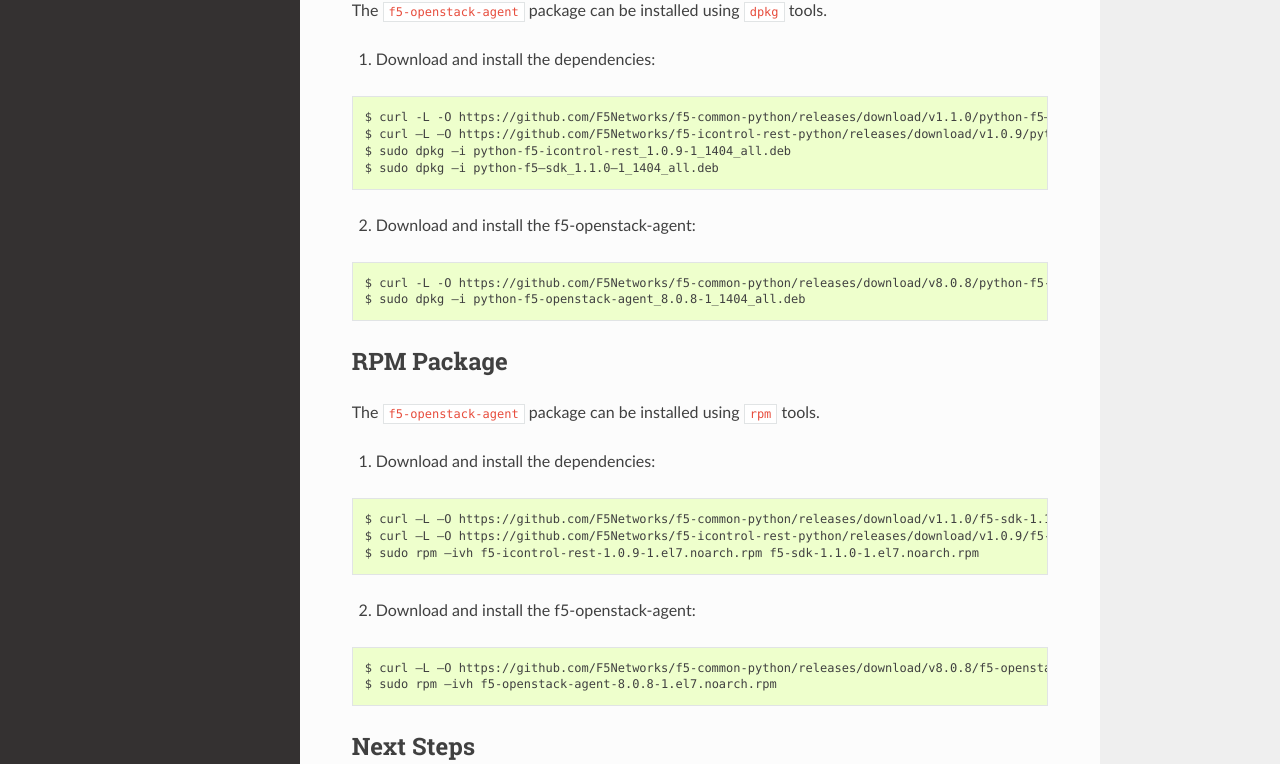
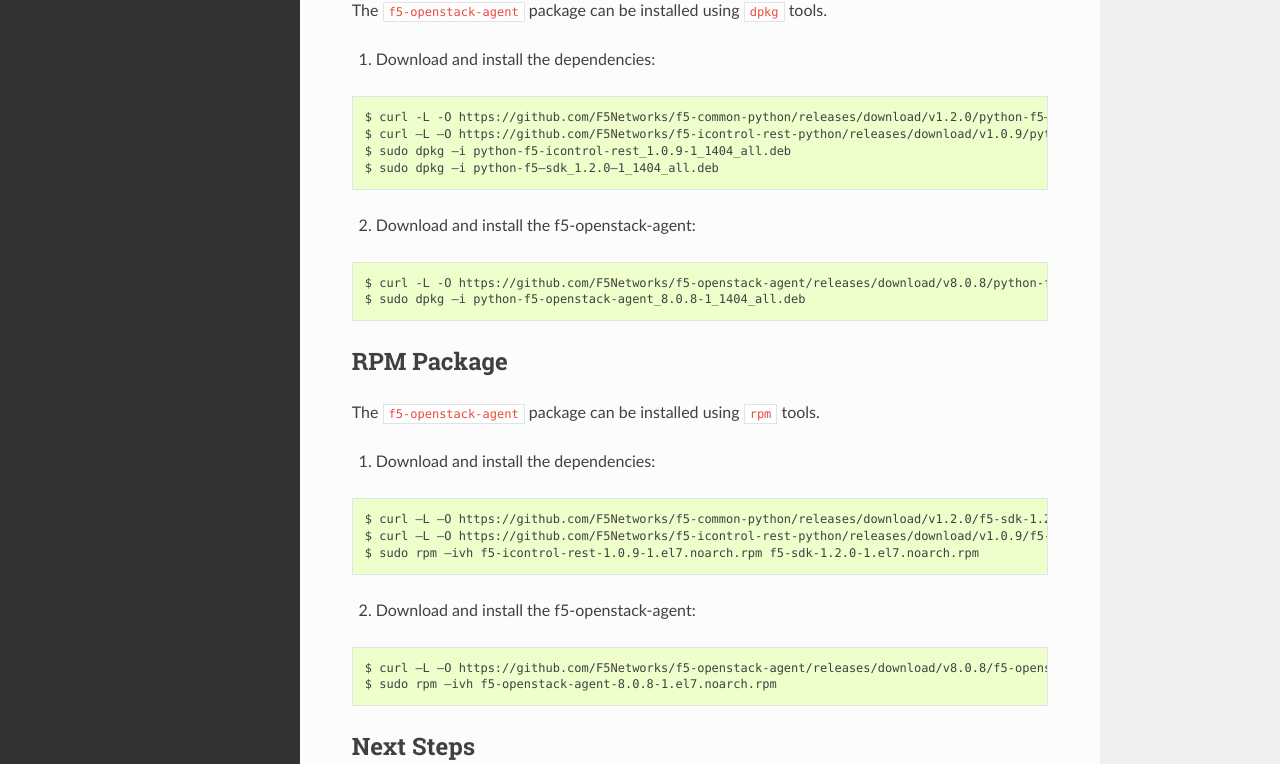
Before and after one commit to F5Networks/f5-openstack-agent, a Sphinx documentation site: the page built from docs/topic_install-f5-agent.rst, in a window 1280 px wide and 1400 px high. Shown: the part 605-1369 px from the top of the window. Built offline with Sphinx 7.4.7 and the Read the Docs theme 2.0.0, drawn with Linux system fonts in a browser that asks for light colours; the version number could not be read and is left out.

Commit message:
Update the documented SDK dependency and the location of the agent packages

```diff
--- a/docs/topic_install-f5-agent.rst
+++ b/docs/topic_install-f5-agent.rst
@@ -29,16 +29,16 @@
 
 .. code-block:: bash
 
-    $ curl -L -O https://github.com/F5Networks/f5-common-python/releases/download/v1.1.0/python-f5–sdk_1.1.0–1_1404_all.deb
+    $ curl -L -O https://github.com/F5Networks/f5-common-python/releases/download/v1.2.0/python-f5–sdk_1.2.0–1_1404_all.deb
     $ curl –L –O https://github.com/F5Networks/f5-icontrol-rest-python/releases/download/v1.0.9/python-f5-icontrol-rest_1.0.9-1_1404_all.deb
     $ sudo dpkg –i python-f5-icontrol-rest_1.0.9-1_1404_all.deb
-    $ sudo dpkg –i python-f5–sdk_1.1.0–1_1404_all.deb
+    $ sudo dpkg –i python-f5–sdk_1.2.0–1_1404_all.deb
 
 2. Download and install the f5-openstack-agent:
 
 .. code-block:: bash
 
-    $ curl -L -O https://github.com/F5Networks/f5-common-python/releases/download/v8.0.8/python-f5-openstack-agent_8.0.8-1_1404_all.deb
+    $ curl -L -O https://github.com/F5Networks/f5-openstack-agent/releases/download/v8.0.8/python-f5-openstack-agent_8.0.8-1_1404_all.deb
     $ sudo dpkg –i python-f5-openstack-agent_8.0.8-1_1404_all.deb
 
 
@@ -51,16 +51,16 @@
 
 .. code-block:: bash
 
-    $ curl –L –O https://github.com/F5Networks/f5-common-python/releases/download/v1.1.0/f5-sdk-1.1.0-1.el7.noarch.rpm
+    $ curl –L –O https://github.com/F5Networks/f5-common-python/releases/download/v1.2.0/f5-sdk-1.2.0-1.el7.noarch.rpm
     $ curl –L –O https://github.com/F5Networks/f5-icontrol-rest-python/releases/download/v1.0.9/f5-icontrol-rest-1.0.9-1.el7.noarch.rpm
-    $ sudo rpm –ivh f5-icontrol-rest-1.0.9-1.el7.noarch.rpm f5-sdk-1.1.0-1.el7.noarch.rpm
+    $ sudo rpm –ivh f5-icontrol-rest-1.0.9-1.el7.noarch.rpm f5-sdk-1.2.0-1.el7.noarch.rpm
 
 
 2. Download and install the f5-openstack-agent:
 
 .. code-block:: bash
 
-    $ curl –L –O https://github.com/F5Networks/f5-common-python/releases/download/v8.0.8/f5-openstack-agent-8.0.8-1.el7.noarch.rpm
+    $ curl –L –O https://github.com/F5Networks/f5-openstack-agent/releases/download/v8.0.8/f5-openstack-agent-8.0.8-1.el7.noarch.rpm
     $ sudo rpm –ivh f5-openstack-agent-8.0.8-1.el7.noarch.rpm
 
 
```
